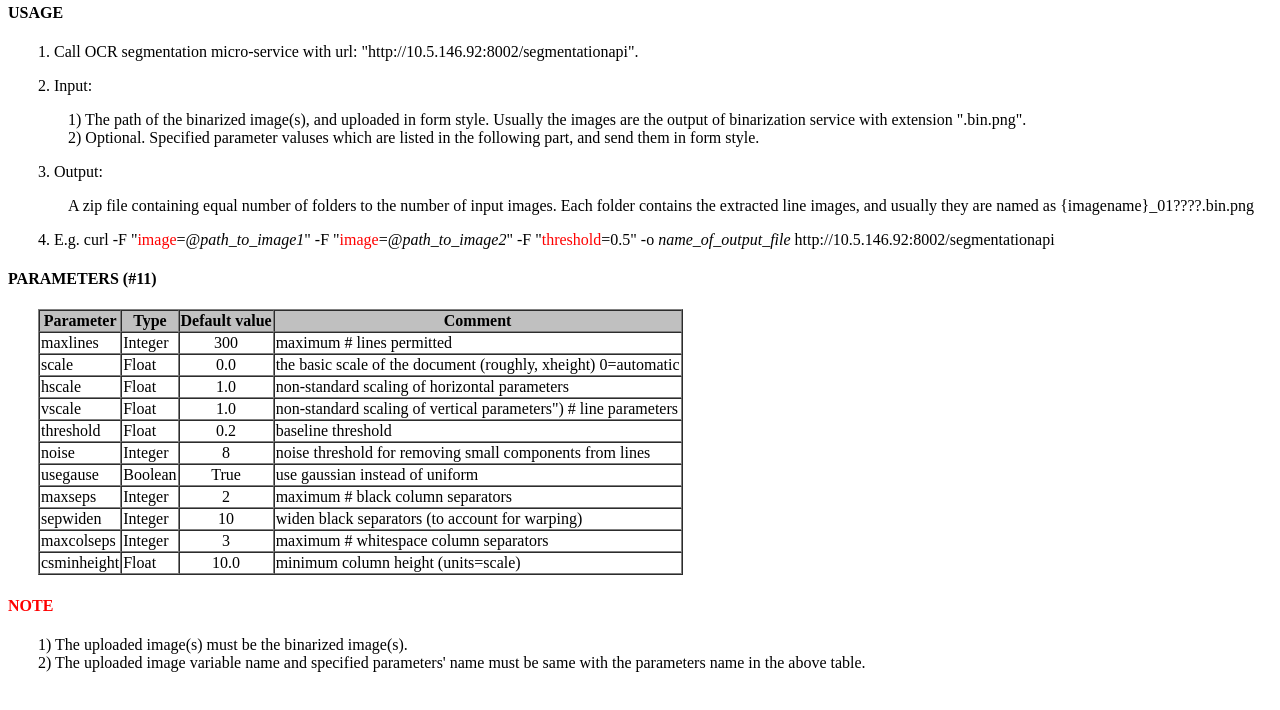
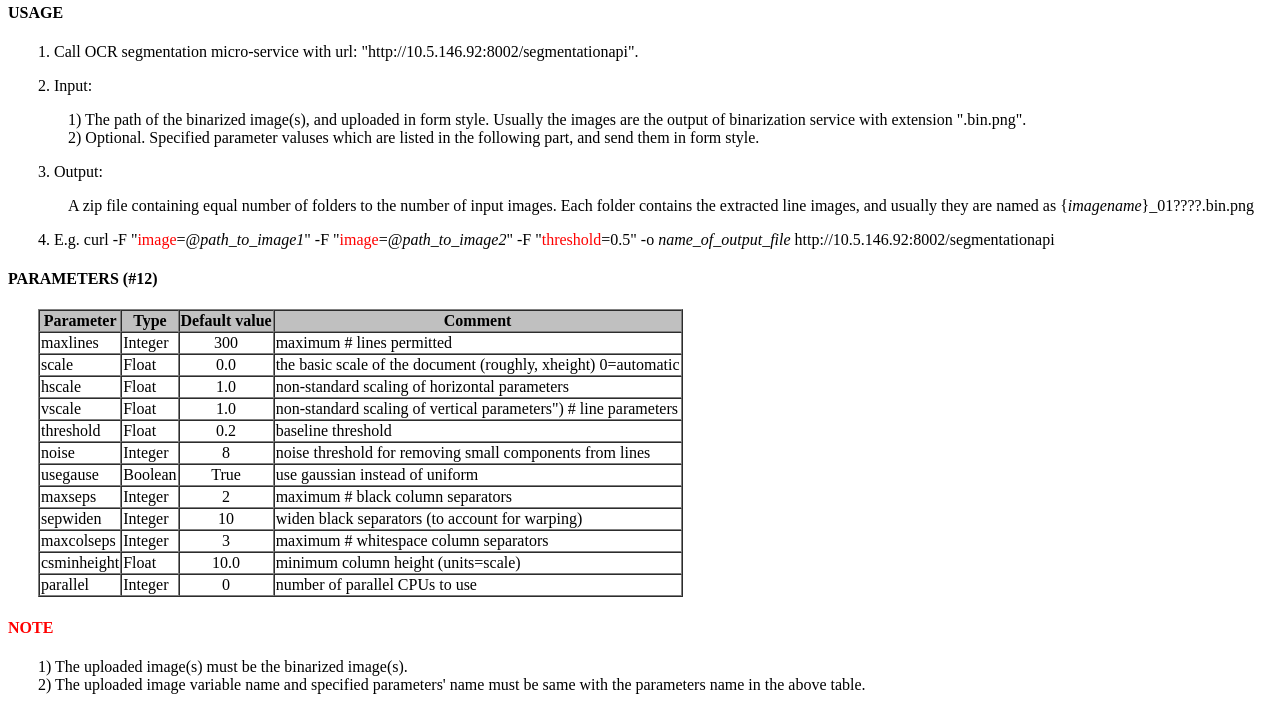
Before and after one commit to jingchaoluan/SegmentationService, a Python web app: template templates/index.html in a window 1280 px wide. Shown: the part 181-891 px from the top of the page. Before the commit the page ends 853 px from the top, so only its background shows below. Run offline with Jinja, Linux system fonts and the light colour scheme; the template is opened without the code that fills it, so the values that code supplies are empty.

Commit message:
Added setable parameter 'parallel'

```diff
--- a/templates/index.html
+++ b/templates/index.html
@@ -26,10 +26,10 @@
             1) The path of the binarized image(s), and uploaded in form style. Usually the images are the output of binarization service with extension ".bin.png".<br>
             2) Optional. Specified parameter valuses which are listed in the following part, and send them in form style.</p>
         <p>3. Output: </p>
-        <p class="two_tab"> A zip file containing equal number of folders to the number of input images. Each folder contains the extracted line images, and usually they are named as {imagename}_01????.bin.png</p>
+        <p class="two_tab"> A zip file containing equal number of folders to the number of input images. Each folder contains the extracted line images, and usually they are named as {<i>imagename</i>}_01????.bin.png</p>
         <p>4. E.g. curl -F "<font color="red">image</font>=@<i>path_to_image1</i>" -F "<font color="red">image</font>=@<i>path_to_image2</i>" -F "<font color="red">threshold</font>=0.5" -o <i>name_of_output_file</i> http://10.5.146.92:8002/segmentationapi</p>
 
-        <h4>PARAMETERS (#11)</h4>
+        <h4>PARAMETERS (#12)</h4>
         <table border="1" cellspacing="0" >
             <tr bgcolor="silver">
                 <th>Parameter</th>
@@ -103,6 +103,12 @@
                 <td align="center">10.0</td>
                 <td>minimum column height (units=scale)</td>
             </tr>
+            <tr>
+                <td>parallel</td>
+                <td>Integer</td>
+                <td align="center">0</td>
+                <td>number of parallel CPUs to use</td>
+            </tr>
         </table>
 
         <h4><font color="red">NOTE</font></h4>
```
